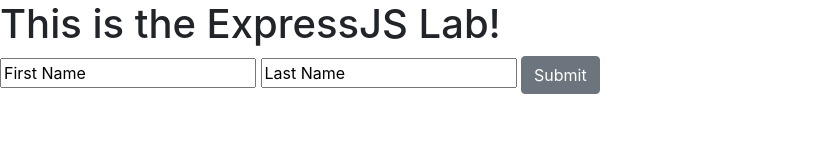
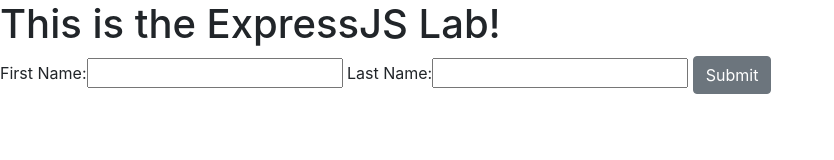
Before and after one commit to L3p1989/ExpressJS, a website: page public/index.html in a window 1280 px wide. Shown: the whole page, without its empty margins (0-834 px from the left). Drawn offline with nearby package versions, Linux system fonts and the light colour scheme.

Commit message:
removed values and put requested info next to input

```diff
--- a/public/index.html
+++ b/public/index.html
@@ -17,13 +17,8 @@
     <h1>This is the ExpressJS Lab!</h1>
 
     <form action="/formsubmission" method="POST">
-      <input
-        class="form-input"
-        type="text"
-        name="firstName"
-        value="First Name"
-      />
-      <input class="form-input" type="text" name="lastName" value="Last Name" />
+      First Name:<input class="form-input" type="text" name="firstName" /> Last
+      Name:<input class="form-input" type="text" name="lastName" />
       <input class="btn btn-secondary" type="submit" value="Submit" />
     </form>
 
```
